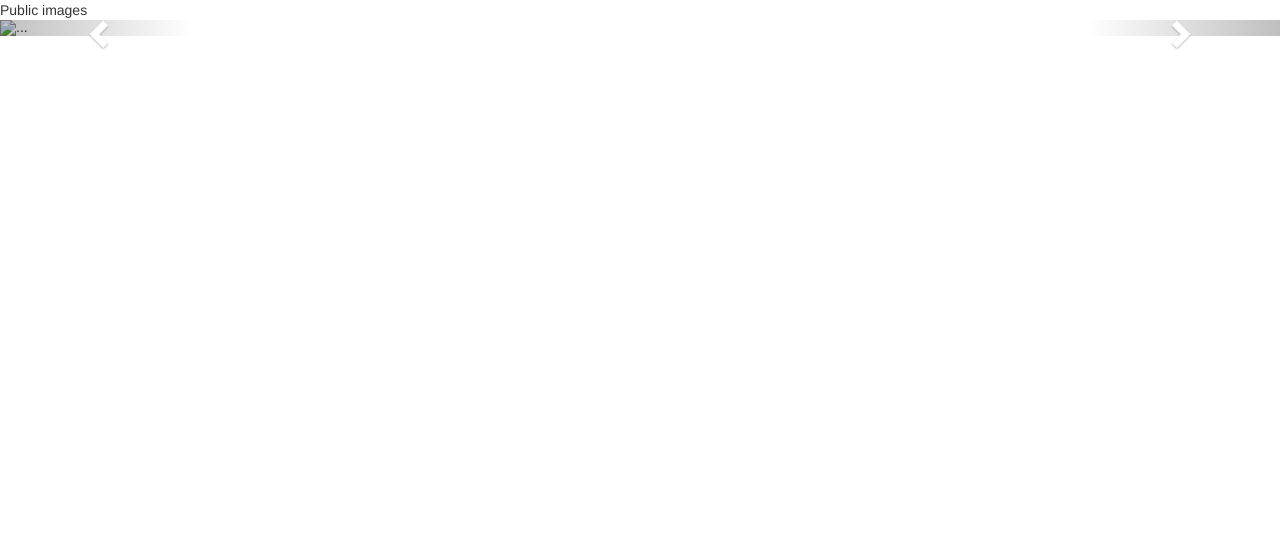
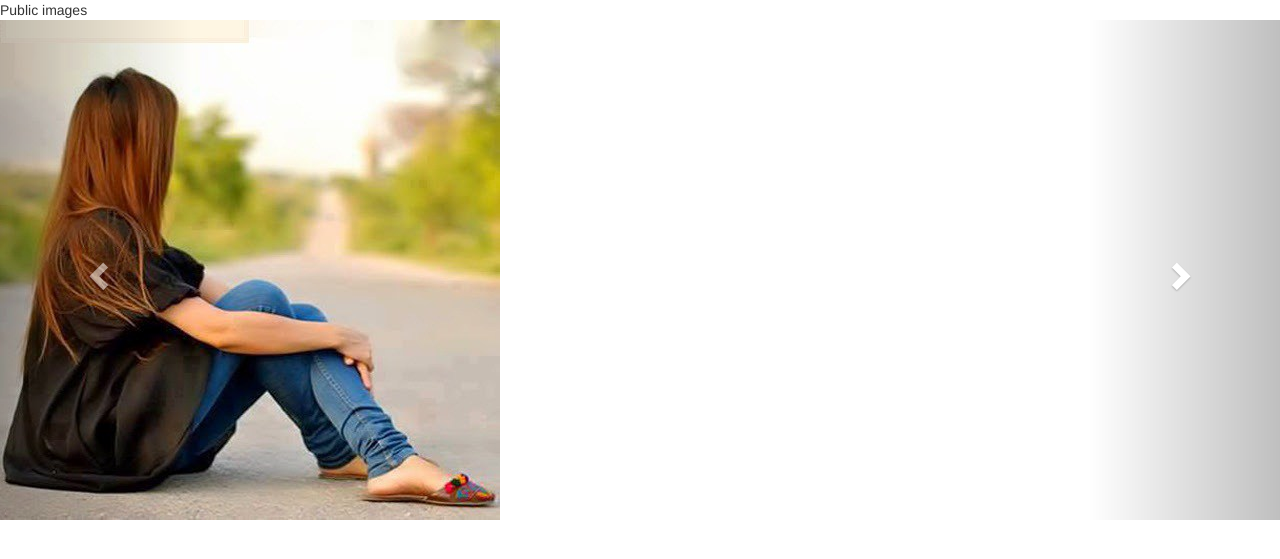
Before and after one commit to harristan/harristan.github.io, a Jekyll site: the page index.html, which Jekyll copies as it is, in a window 1280 px wide. Shown: the top 559 px of the page. Built offline with Jekyll 4.4.1, drawn with Linux system fonts in a browser that asks for light colours.

Commit message:
Update index.html

```diff
--- a/index.html
+++ b/index.html
@@ -33,16 +33,16 @@
 										<!-- Wrapper for slides -->
 										<div class="carousel-inner" role="listbox">
 											<div class="item active">
-											  <img src="includes/img-1.jpg" alt="...">
+											  <img src="img-1.jpg" alt="...">
 											</div>
 											<div class="item">
-											  <img src="includes/img-2.jpeg" alt="...">
+											  <img src="img-2.jpeg" alt="...">
 											</div>
 											<div class="item">
-											  <img src="includes/img-3.jpg" alt="">
+											  <img src="img-3.jpg" alt="">
 											</div>
 											<div class="item">
-											  <img src="includes/gif-1.gif" alt="">
+											  <img src="gif-1.gif" alt="">
 											</div>
 										</div>
 
```
